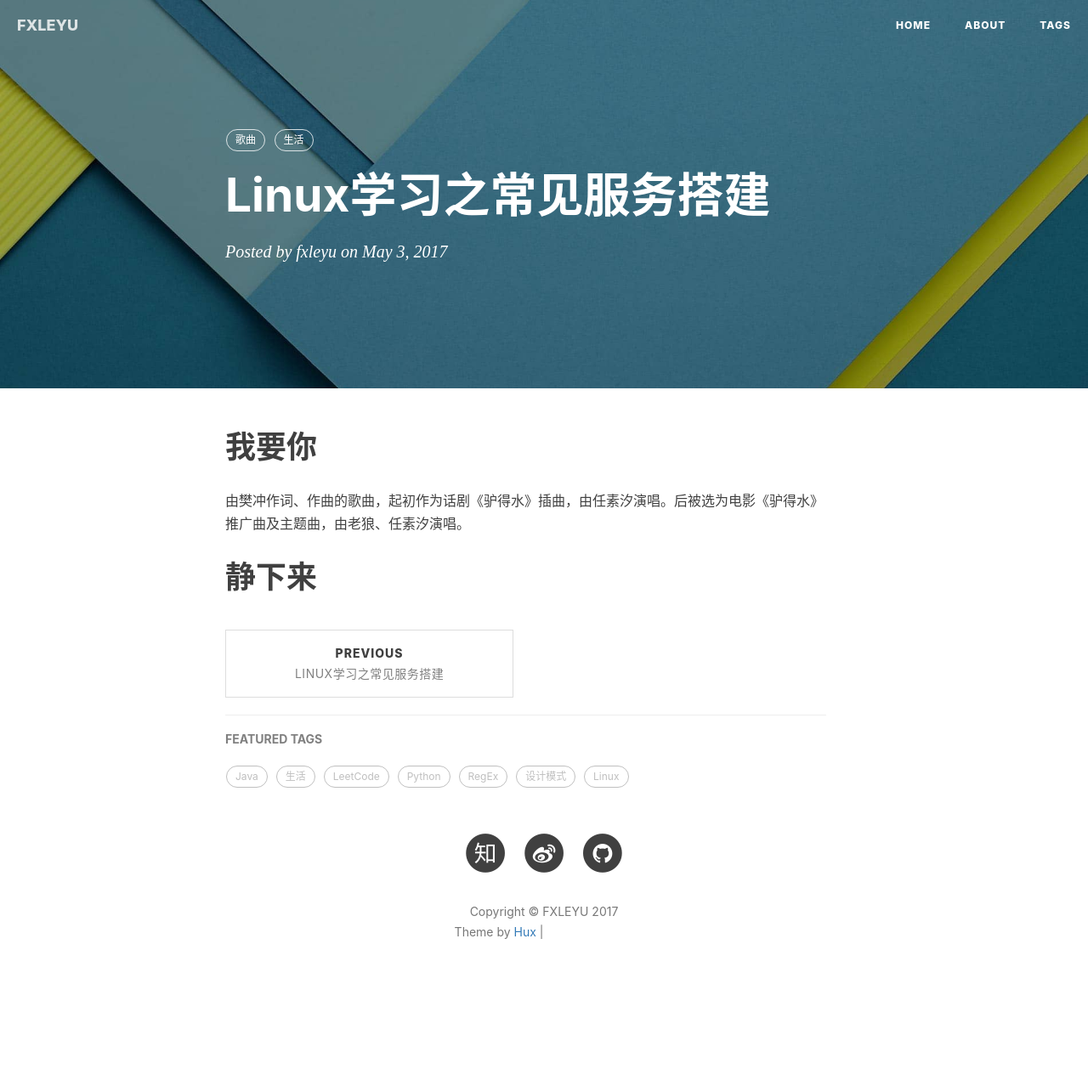
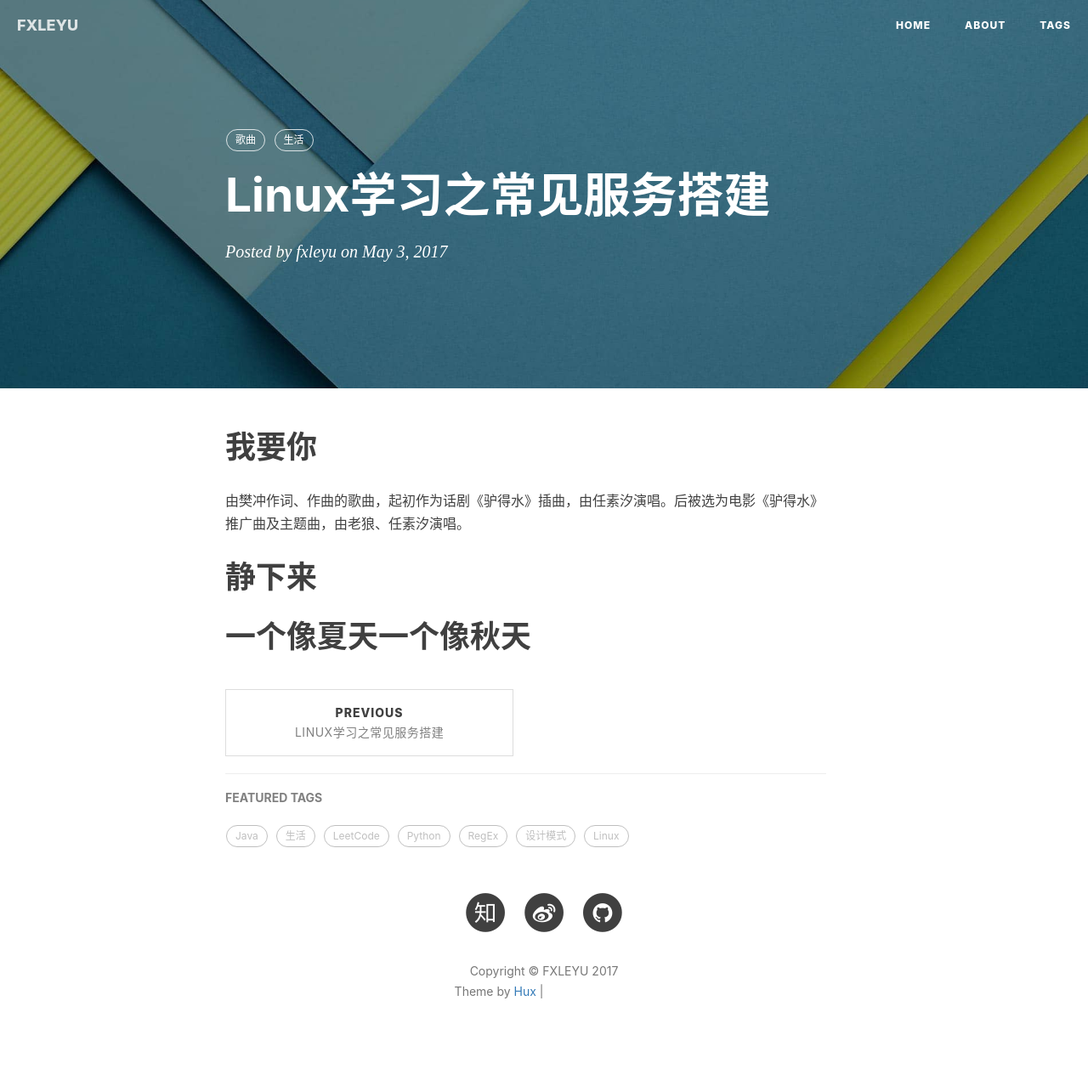
Before and after one commit to fxleyu/fxleyu.github.io, a Jekyll site: the page built from _posts/2017-05-03-the-song-of-2017.md, in a window 1280 px wide. Shown: the whole page at 85% size. Built offline with Jekyll 4.4.1, drawn with Linux system fonts in a browser that asks for light colours; nearby versions of some CDN libraries; comment, search, counter and statistics services are not loaded; before the commit the page ends 1201 px from its top, so only the background shows below that; grey boxes are pictures that could not be loaded.

Commit message:
UPDATE the blog of song list

```diff
--- a/_posts/2017-05-03-the-song-of-2017.md
+++ b/_posts/2017-05-03-the-song-of-2017.md
@@ -11,3 +11,6 @@ tags:
 由樊冲作词、作曲的歌曲，起初作为话剧《驴得水》插曲，由任素汐演唱。后被选为电影《驴得水》推广曲及主题曲，由老狼、任素汐演唱。
 
 # 静下来
+
+
+# 一个像夏天一个像秋天
```
